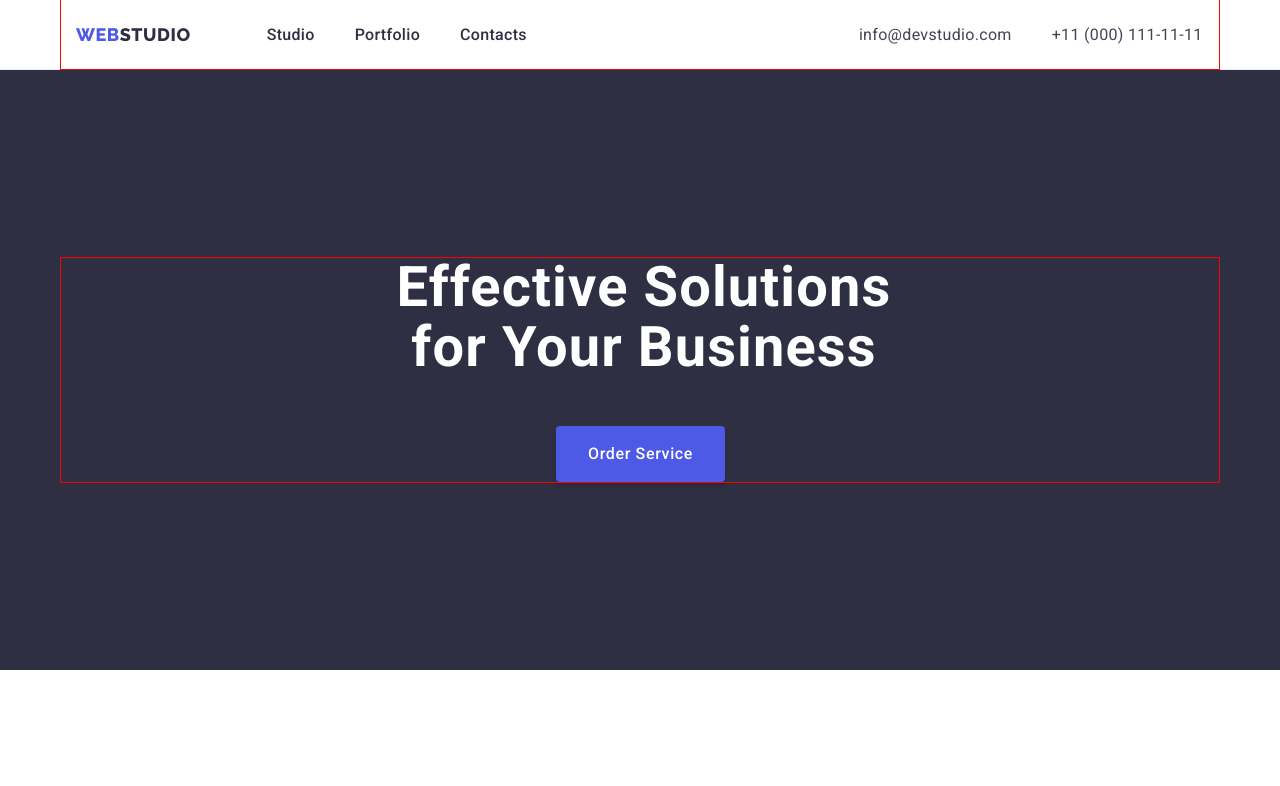
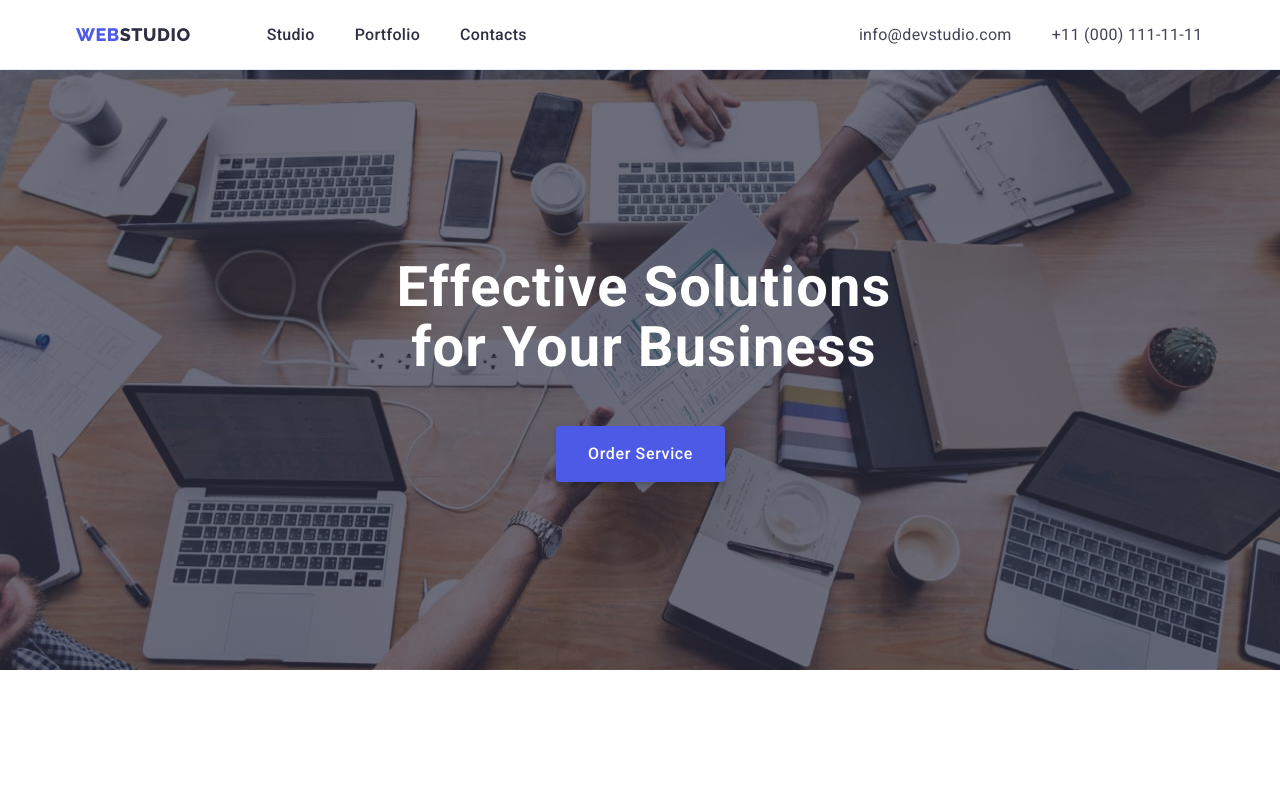
Before and after one commit to AnnMatsarska/goit-markup-hw-04, a plain HTML site: page index.html in a window 1280 px wide. Shown: the top 786 px of the page. Drawn offline with nearby package versions, Linux system fonts and the light colour scheme.

Commit message:
hero background-image

```diff
--- a/css/style.css
+++ b/css/style.css
@@ -30,7 +30,6 @@ body {
   margin: 0 auto;
   padding-left: 15px;
   padding-right: 15px;
-  outline: 1px solid red;
 }
 /* reset */
 h1,
@@ -175,9 +174,20 @@ img {
 /* hero section */
 
 .hero {
-  background: var(--secondary-navy-blue);
+  background-color: var(--secondary-navy-blue);
   padding-top: 188px;
   padding-bottom: 188px;
+  max-width: 1440px;
+  background-image: linear-gradient(
+      rgba(46, 47, 66, 0.7),
+      rgba(46, 47, 66, 0.7)
+    ),
+    url(../images/hm4/people-office1.jpg);
+  background-repeat: no-repeat;
+  background-position: center;
+  background-size: cover;
+  margin-left: auto;
+  margin-right: auto;
 }
 
 .hero-title {
```
Also changed, not shown: images/hm4/people-office1.jpg (added), 4 other files.
